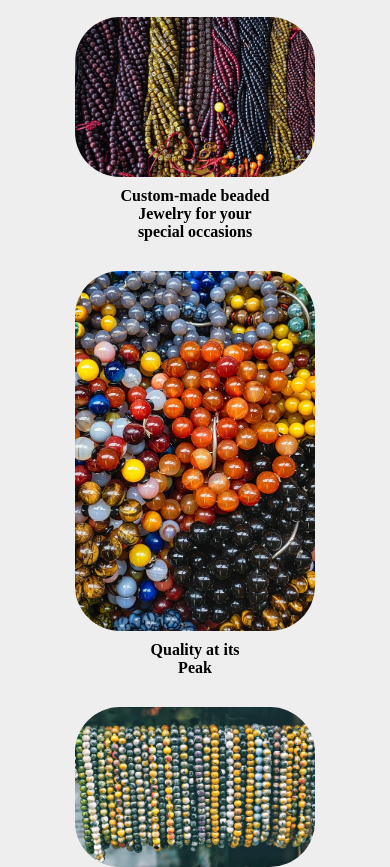
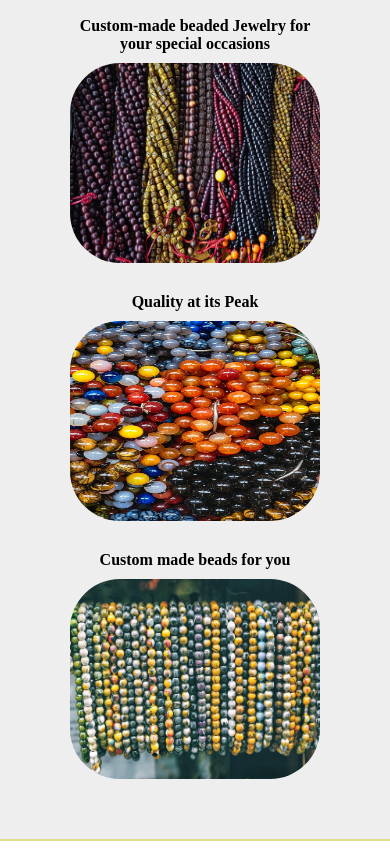
Before and after one commit to Timonwa/maxglow, a plain HTML site: page html/royalbeads.html in a window 390 px wide. Shown: the part 1098-1965 px from the top of the page. Drawn offline with Linux system fonts and the light colour scheme.

Commit message:
fixed the services rendered in the royal beads page. the divs now position correctly and d size of the image is fixed.

```diff
--- a/html/royalbeads.html
+++ b/html/royalbeads.html
@@ -103,21 +103,30 @@
                 Custom-made beaded Jewelry for your special occasions
               </figcaption>
               <!-- service 1 picture -->
-              <img src="../img/royalbeads-img/strings-of-beads.jpg" alt="" />
+              <div>
+                <img src="../img/royalbeads-img/strings-of-beads.jpg" alt="" />
+              </div>
             </figure>
             <!-- service 2 -->
             <figure class="royalbeads-service">
               <!-- service 2 detail -->
               <figcaption>Quality at its Peak</figcaption>
               <!-- service 2 picture -->
-              <img src="../img/royalbeads-img/glass-beads.jpg" alt="" />
+              <div>
+                <img src="../img/royalbeads-img/glass-beads.jpg" alt="" />
+              </div>
             </figure>
             <!-- service 3 -->
             <figure class="royalbeads-service">
               <!-- service 3 detail -->
               <figcaption>Custom made beads for you</figcaption>
               <!-- service 3 picture -->
-              <img src="../img/royalbeads-img/beads-hung-on-pole.jpg" alt="" />
+              <div>
+                <img
+                  src="../img/royalbeads-img/beads-hung-on-pole.jpg"
+                  alt=""
+                />
+              </div>
             </figure>
           </div>
         </div>
@@ -132,7 +141,10 @@
         <div class="gallery-imgs">
           <!-- card1 -->
           <figure class="card">
-            <img src="../img/royalbeads-img/igbo-trad-wedding-bead.jpg" alt="" />
+            <img
+              src="../img/royalbeads-img/igbo-trad-wedding-bead.jpg"
+              alt=""
+            />
             <figcaption>Traditional wedding</figcaption>
             <p class="order-bead"><a href="gallery.html">Order Now</a></p>
           </figure>
@@ -144,13 +156,19 @@
           </figure>
           <!-- card3 -->
           <figure class="card">
-            <img src="../img/royalbeads-img/yoruba-trad-wedding-bead.jpg" alt="" />
+            <img
+              src="../img/royalbeads-img/yoruba-trad-wedding-bead.jpg"
+              alt=""
+            />
             <figcaption>Traditional wedding</figcaption>
             <p class="order-bead"><a href="gallery.html">Order Now</a></p>
           </figure>
           <!-- card4 -->
           <figure class="card">
-            <img src="../img/royalbeads-img/lady-wearing-handsewn-bead-necklace.jpg" alt="" />
+            <img
+              src="../img/royalbeads-img/lady-wearing-handsewn-bead-necklace.jpg"
+              alt=""
+            />
             <figcaption>Costume beads</figcaption>
             <p class="order-bead"><a href="gallery.html">Order Now</a></p>
           </figure>
--- a/sub-company-style.css
+++ b/sub-company-style.css
@@ -1,4 +1,3 @@
-
 /* reseting the link states to black and no decoration */
 a,
 a:link,
@@ -24,25 +23,25 @@ div.menu {
   position: relative;
 }
 div.logo-links,
-.menu{
+.menu {
   display: none;
 }
 .logo-links {
   left: -40px;
 }
 /* sub munu links */
-.logo-links a{
+.logo-links a {
   color: var(--nav-bar-bg);
   border-bottom: solid 1px var(--nav-bar-bg);
 }
-.logo-links a:last-child{
+.logo-links a:last-child {
   color: var(--nav-bar-bg);
   border-bottom: none;
 }
 .logo-links a:hover {
   color: var(--nav-bar-bg-active);
 }
-.logo-links a:active{
+.logo-links a:active {
   color: var(--nav-bar-color);
 }
 .logo-box:hover .logo-links {
@@ -88,46 +87,51 @@ section {
   width: auto;
   height: 300px;
 }
-.royalbeads-description{
+.royalbeads-description {
   display: flex;
   flex-direction: column;
   justify-content: center;
   align-items: center;
 }
-.royalbeads-description .royalbeads-service{
+.royalbeads-description .royalbeads-service {
   display: flex;
   flex-direction: row;
   flex-wrap: nowrap;
   justify-content: center;
   align-items: center;
-  padding: 0 50px ;
+  padding: 0 50px;
 }
-.royalbeads-description .royalbeads-service figcaption{flex-grow: 40%;
+.royalbeads-service * {
+  width: 50%;
+  height: 240px;
   padding: 20px;
-  text-align: center;
-  width: 50%;
+}
+.royalbeads-description .royalbeads-service figcaption {
+  text-align: end;
   font-weight: bold;
+  display: flex;
+  align-items: center;
+  justify-content: flex-end;
 }
-.royalbeads-description .royalbeads-service img{
-  flex-grow: 50%;
+.royalbeads-description .royalbeads-service img {
+  width: 100%;
+  padding: 0;
   height: 200px;
-  width: 40%;
-  padding: 20px;
   border-radius: 50px;
   -webkit-border-radius: 50px;
   -moz-border-radius: 50px;
   -ms-border-radius: 50px;
   -o-border-radius: 50px;
 }
-.acwf-description .acwf-service{
+.acwf-description .acwf-service {
   display: flex;
   flex-direction: row;
   flex-wrap: wrap;
   justify-content: center;
   align-items: center;
 }
-.acwf-description .acwf-service img{
-width:auto;
+.acwf-description .acwf-service img {
+  width: auto;
   height: 300px;
   padding: 15px;
 }
@@ -182,7 +186,7 @@ padding: 15px;
 #advert {
   background-color: #fff;
 }
-#advert p{
+#advert p {
   text-align: justify;
 }
 #members > .members {
@@ -274,10 +278,10 @@ padding: 15px;
 .contacts a:active {
   text-decoration: none;
 }
-footer{
+footer {
   color: var(--nav-bar-color);
 }
-address{
+address {
   font-style: normal;
 }
 /* for larger tablet */
@@ -286,24 +290,24 @@ address{
     --section-container-margin: 0px 70px;
     --section-container-padding: 40px 50px;
   }
-  .about-body>div{
+  .about-body > div {
     margin: 0px;
   }
 }
 /* for tablet */
-@media screen and (max-width:780px){
+@media screen and (max-width: 780px) {
   * {
     --section-container-margin: 0px 40px;
     --section-container-padding: 40px 40px;
   }
-  nav{
+  nav {
     height: 50px;
   }
-  nav a:link{
+  nav a:link {
     color: var(--nav-bar-bg);
   }
   /* sub menu */
-  .menu{
+  .menu {
     display: block;
   }
   div.logo-links,
@@ -342,29 +346,29 @@ address{
     text-align: center;
     width: 200px;
   }
-  .contacts{
+  .contacts {
     flex-direction: column;
     align-items: center;
   }
-  .contacts p{
+  .contacts p {
     padding: 0px;
   }
-  .contacts>.socials>div{
+  .contacts > .socials > div {
     align-items: center;
     padding: 5px;
   }
-  .contacts>.socials>div>a{
+  .contacts > .socials > div > a {
     padding-bottom: 5px;
   }
 }
-@media screen and (max-width:700px){
-  #about > .about-body{
+@media screen and (max-width: 700px) {
+  #about > .about-body {
     flex-direction: column;
     text-align: center;
   }
 }
 /* for mobile */
-@media screen and (max-width:500px){
+@media screen and (max-width: 500px) {
   * {
     --section-container-margin: 0px 20px;
     --section-container-padding: 30px 10px;
@@ -375,57 +379,59 @@ address{
   body {
     font-size: 16px;
   }
-  nav{
+  nav {
     padding: 0 20px;
   }
-  header div{
-    padding:0 10px;
+  header div {
+    padding: 0 10px;
   }
-  #about > .about-body{
+  #about > .about-body {
     flex-direction: column;
     text-align: center;
   }
-  .royalbeads-description .royalbeads-service{
-    flex-direction: column-reverse;
-    padding: 5px;
+  .royalbeads-description .royalbeads-service {
+    flex-direction: column;
+    margin: 10px 0;
   }
-  .royalbeads-description .royalbeads-service:last-child{
-    padding-bottom: 0px;
+  .royalbeads-service *{
+    width: 100%;
   }
-  .royalbeads-description .royalbeads-service figcaption{flex-grow: 100%;
-    padding: 5px;
+  .royalbeads-description .royalbeads-service figcaption {
     font-weight: bold;
+    height: auto;
+    justify-content: center;
+    padding: 10px 0 10px;
+    text-align: center;
   }
-  .royalbeads-service{
-    margin-top: 10px;
+  .royalbeads-service div{
+    padding: 0;
+    height: 200px;
   }
-  .royalbeads-description .royalbeads-service img{
-    flex-grow: 100%;
-    height: auto;
+  .royalbeads-description .royalbeads-service img {
+    height: 200px;
     width: 250px;
-    padding: 5px;
     border-radius: 50px;
     -webkit-border-radius: 50px;
     -moz-border-radius: 50px;
     -ms-border-radius: 50px;
     -o-border-radius: 50px;
   }
-  .acwf-description .acwf-service img{
+  .acwf-description .acwf-service img {
     width: 300px;
     height: auto;
     padding: 15px;
   }
-  #gallery .card{
+  #gallery .card {
     padding: 10px;
   }
-  #gallery img{
+  #gallery img {
     width: 250px;
     height: auto;
   }
-  .socials>p{
+  .socials > p {
     text-align: center;
   }
-  #advert{
+  #advert {
     padding: 30px;
   }
 }
```
Lines whose indentation alone changed are shown as unchanged.
